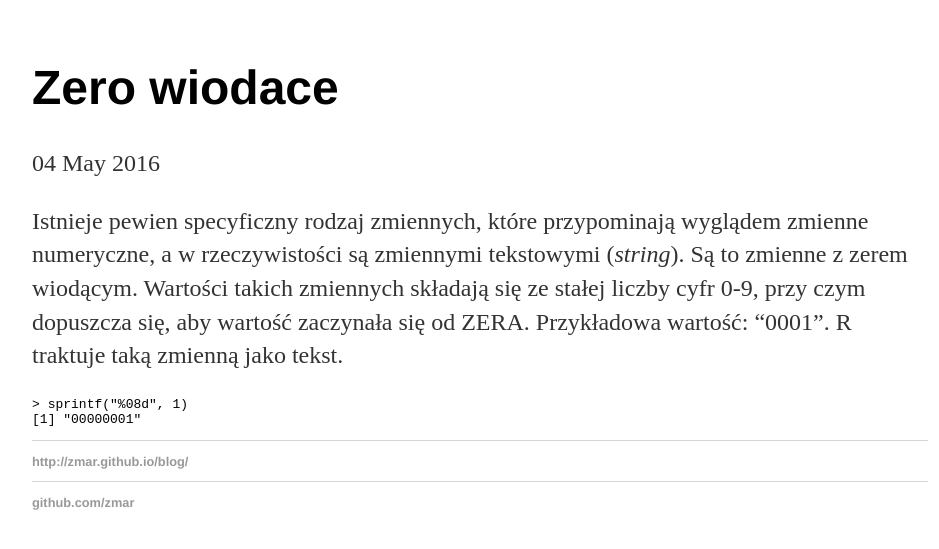
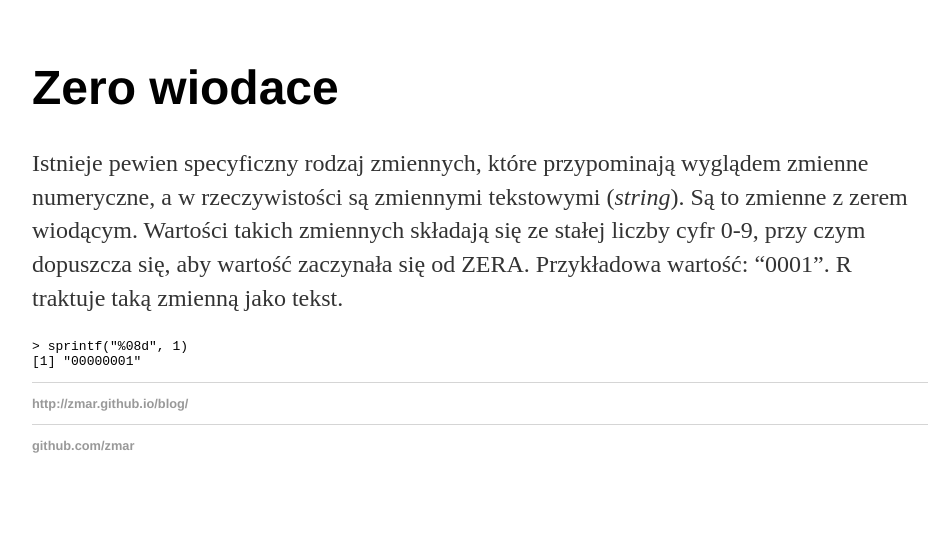
Before and after one commit to zmar/SmarteR_useR, a Jekyll site: the page built from _posts/2016-05-04-start.md, in a window 1280 px wide. Shown: the top 549 px of the page, without its empty margins (160-1099 px from the left). Built offline with Jekyll 4.4.1, drawn with Linux system fonts in a browser that asks for light colours.

Commit message:
Update post.html

```diff
--- a/_layouts/post.html
+++ b/_layouts/post.html
@@ -2,7 +2,7 @@
 layout: default
 ---
 <h1>{{ page.title }}</h1>
-<p class="meta">{{ page.date | date_to_string }}</p>
+<p class="meta">{{ post.date | date_to_string }}</p>
 
 				{{ content }}
 			<footer>
```
